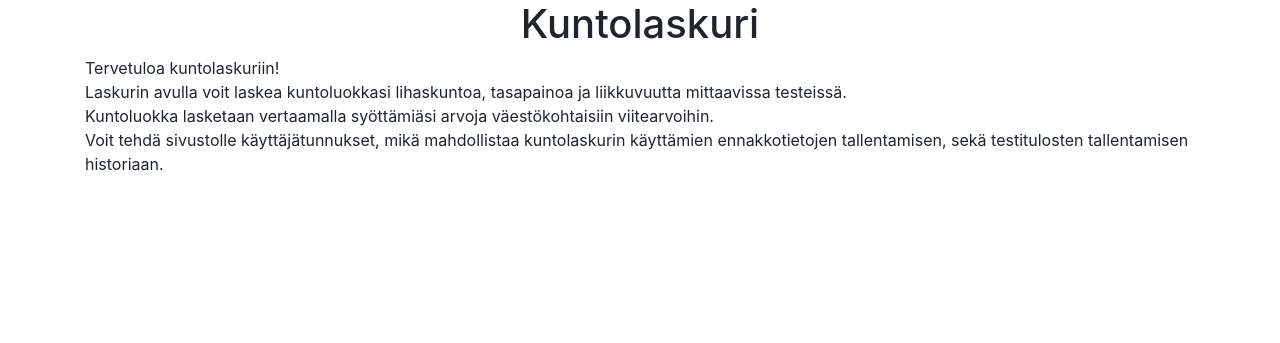
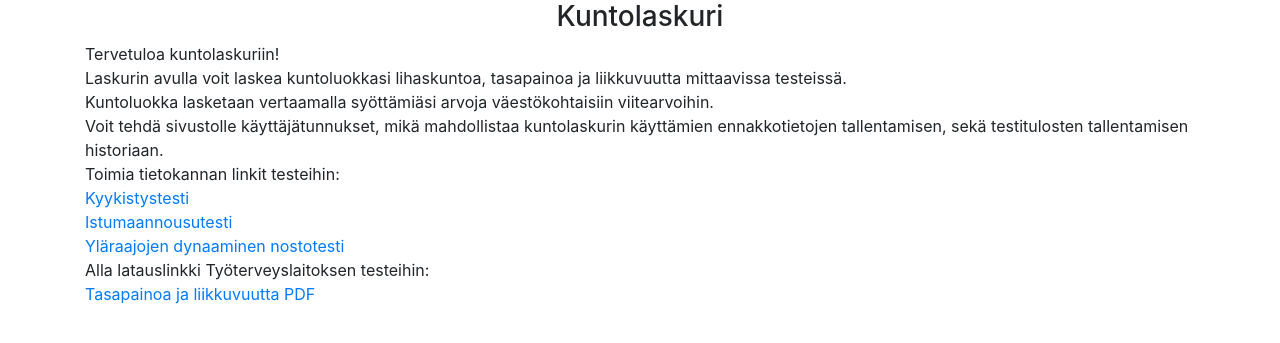
Before and after one commit to theskelinen/kunto-laskuri, a Flask app: page / in a window 1280 px wide. Shown: the part 56-399 px from the top of the page. Run offline with Flask 3, Linux system fonts and the light colour scheme; some libraries are stand-ins or nearby versions.

Commit message:
links to home page

```diff
--- a/kuntolaskuri/templates/home.html
+++ b/kuntolaskuri/templates/home.html
@@ -1,5 +1,5 @@
 {% extends "base.html" %} {% block title %}Home{% endblock %} {% block content %}
-<h1 align="center">Kuntolaskuri</h1>
+<h3 align="center">Kuntolaskuri</h3>
 <body>
   <p>
     Tervetuloa kuntolaskuriin!<br />
@@ -8,6 +8,16 @@
     Kuntoluokka lasketaan vertaamalla syöttämiäsi arvoja väestökohtaisiin viitearvoihin.<br />
     Voit tehdä sivustolle käyttäjätunnukset, mikä mahdollistaa kuntolaskurin käyttämien
     ennakkotietojen tallentamisen, sekä testitulosten tallentamisen historiaan.<br />
+    Toimia tietokannan linkit testeihin:<br />
+    <a href=https://www.terveysportti.fi/apps/dtk/tmi/article/tmm00056?toc=307488 target="_blank">Kyykistystesti</a>
+    <br />
+    <a href=https://www.terveysportti.fi/apps/dtk/tmi/article/tmm00058?toc=307483 target="_blank">Istumaannousutesti</a>
+    <br />
+    <a href=https://www.terveysportti.fi/apps/dtk/tmi/article/tmm00043?toc=307485 target="_blank">Yläraajojen dynaaminen nostotesti</a>
+    <br />
+    Alla latauslinkki Työterveyslaitoksen testeihin:
+    <br />
+    <a href=https://www.ttl.fi/file-download/download/public/949> Tasapainoa ja liikkuvuutta PDF</a>
   </p>
 </body>
 {% endblock %}
```
